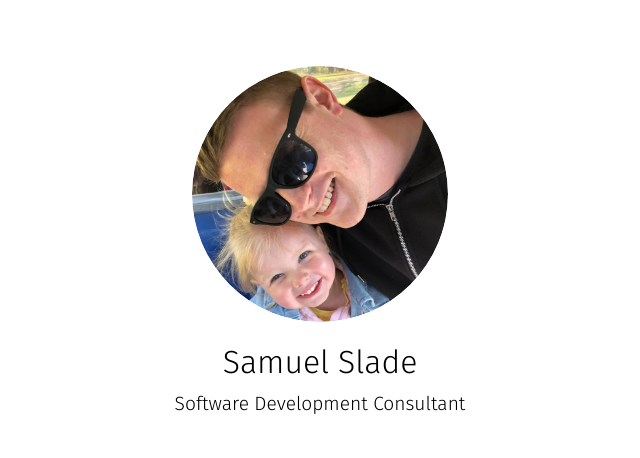
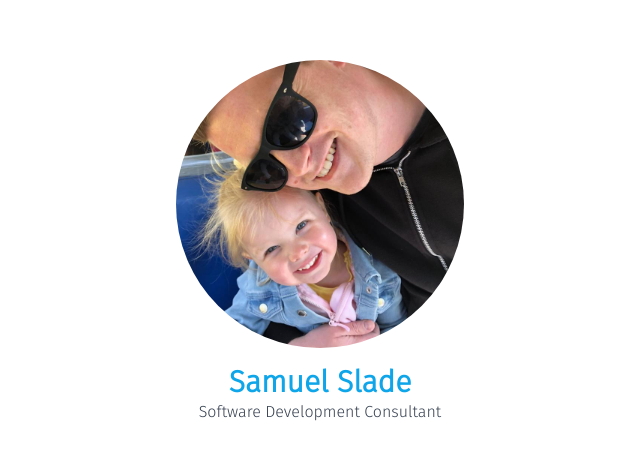
Before and after one commit to sladesamuel/personal-website, a Gatsby site: page / in a window 1280 px wide. Shown: the part 158-616 px from the top of the page, without its empty margins (320-960 px from the left). Built offline with nearby package versions, Linux system fonts and the light colour scheme; Gatsby itself is replaced by a stand-in of ours.

Commit message:
Switched to Home component that uses tailwind

```diff
--- /dev/null
+++ b/src/components/Home.js
@@ -0,0 +1,21 @@
+import React from "react"
+import { StaticImage } from "gatsby-plugin-image"
+
+const Home = ({ title, subtitle }) => (
+  <div className="flex h-screen">
+    <div className="m-auto text-center">
+      <StaticImage
+        className="w-72 h-72 rounded-full mb-4"
+        src="../images/personal.jpeg"
+        alt="Samuel Slade"
+      />
+
+      <div className="text-3xl font-bold text-sky-500 dark:text-sky-400">
+        {title}
+      </div>
+      <div className="text-gray-700 dark:text-gray-500">{subtitle}</div>
+    </div>
+  </div>
+)
+
+export default Home
--- a/src/pages/index.js
+++ b/src/pages/index.js
@@ -1,7 +1,7 @@
 import React from "react"
 import { graphql } from "gatsby"
 import Page from "src/components/Page"
-import FrontPage from "src/components/FrontPage"
+import Home from "src/components/Home"
 
 export const query = graphql`
   query {
@@ -19,7 +19,7 @@ const IndexPage = ({ data }) => {
 
   return (
     <Page>
-      <FrontPage title={title} subtitle={subtitle} />
+      <Home title={title} subtitle={subtitle} />
     </Page>
   )
 }
--- a/tailwind.config.js
+++ b/tailwind.config.js
@@ -1,4 +1,5 @@
 module.exports = {
+  darkMode: "class",
   content: ["./src/**/*.{html,js}"],
   theme: {
     extend: {}
```
